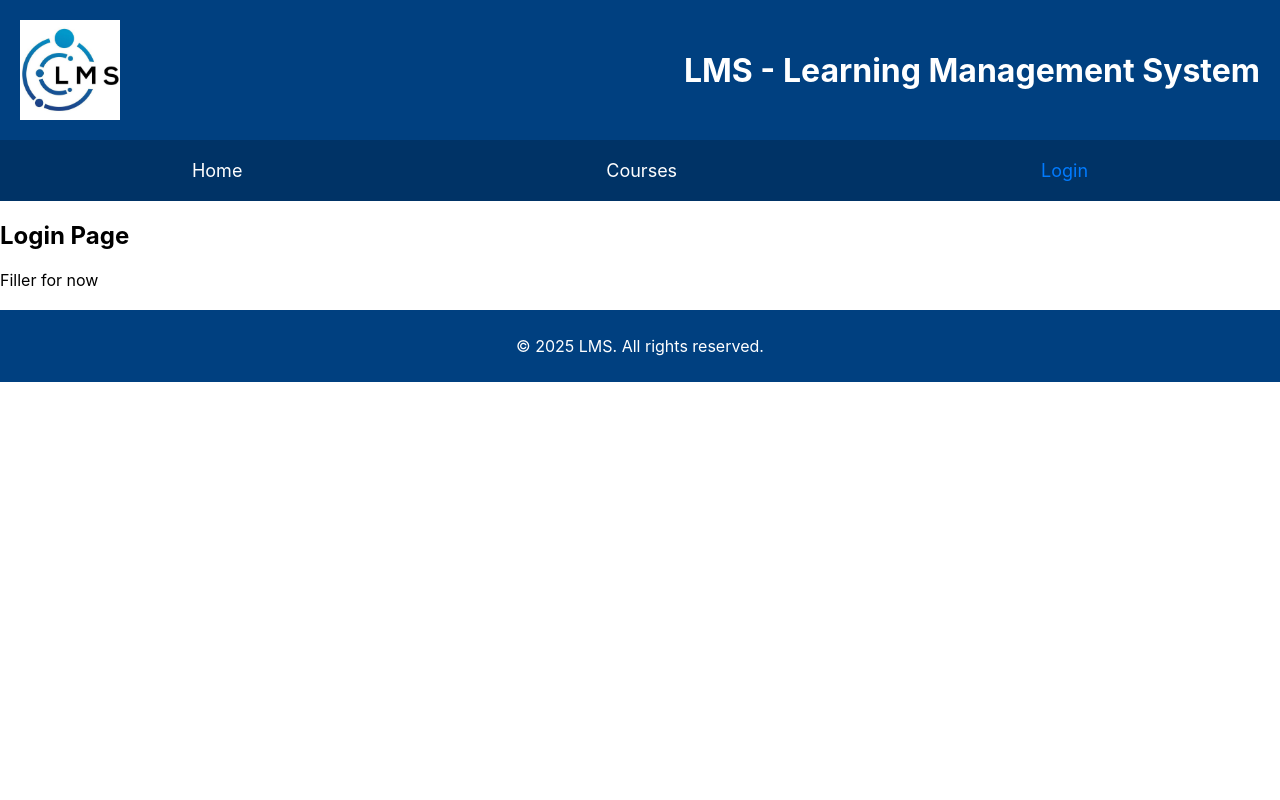
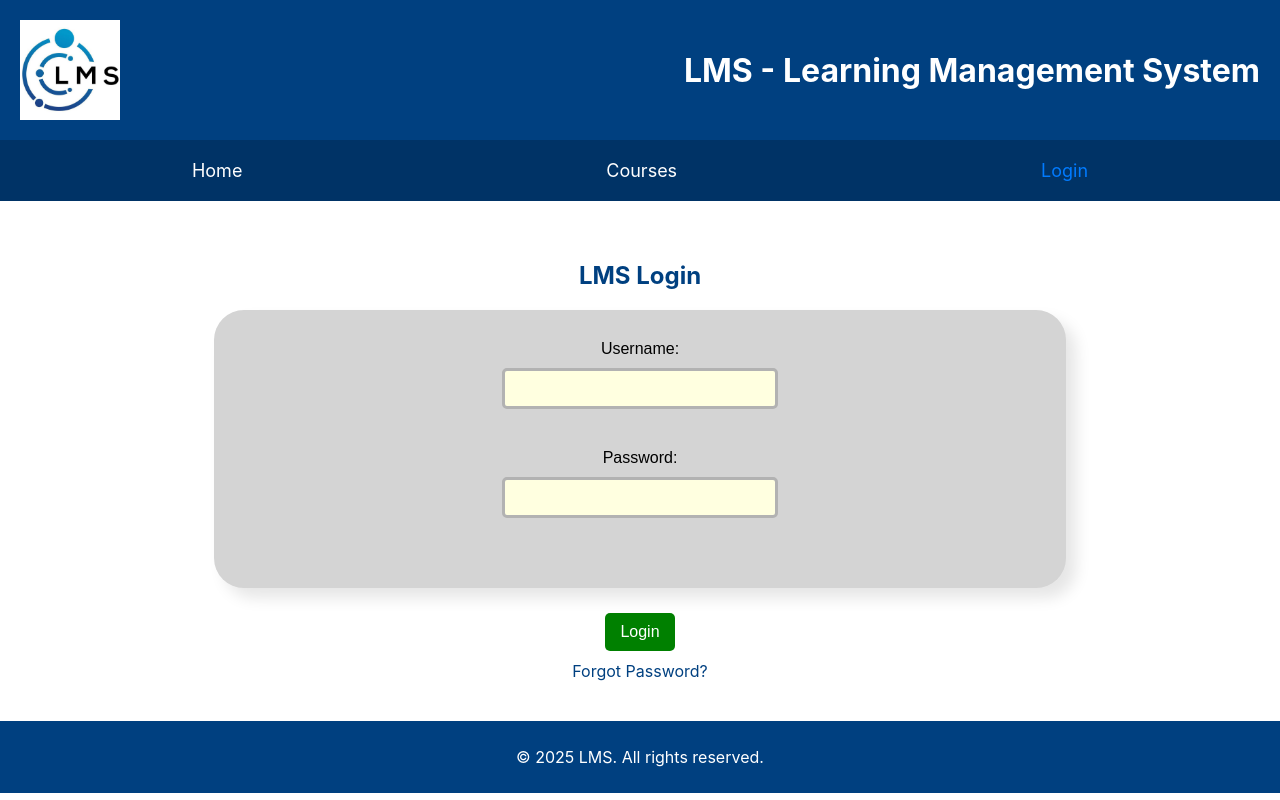
Before and after one commit to ebadr761/my-lms-app, a React (Create React App) app: page /login in a window 1280 px wide. Built offline with nearby package versions, Linux system fonts and the light colour scheme.

Commit message:
Finished LoginPage

```diff
--- /dev/null
+++ b/src/components/AuthMessage.js
@@ -0,0 +1,14 @@
+import React, { useContext } from "react";
+import { AuthContext } from "./LoginForm";
+import DisplayStatus from "./DisplayStatus";
+
+const AuthMessage = () => {
+  const { authStatus } = useContext(AuthContext);
+  if (authStatus.message) {
+    return <DisplayStatus type={authStatus.type} message={authStatus.message} />;
+  } else {
+    return null;
+  }
+};
+
+export default AuthMessage;
--- /dev/null
+++ b/src/components/DisplayStatus.js
@@ -0,0 +1,12 @@
+import React from "react";
+import "../styles/DisplayStatus.css";
+
+const DisplayStatus = ({ type, message }) => {
+  return (
+    <div className={`status-message ${type}`}>
+      {message}
+    </div>
+  );
+};
+
+export default DisplayStatus;
--- /dev/null
+++ b/src/components/LoginForm.js
@@ -0,0 +1,82 @@
+import React from "react";
+import {useEffect, useState, createContext} from "react";
+import AuthMessage from "./AuthMessage";
+import "../styles/LoginForm.css"
+export const AuthContext = createContext();
+
+const LoginForm = () => {
+    const [username, setUsername] = useState("")
+    const [password, setPassword] = useState("")
+    const [redirect, setRedirect] = useState(false)
+    const [authStatus, setAuthStatus] = useState({ type: "", message: "" });
+
+    useEffect(() => {
+        if (redirect) {
+          const timer = setTimeout(() => {
+            window.location.href = "/courses";
+          }, 2000);
+          return () => clearTimeout(timer);
+        }
+      }, [redirect]);
+
+    const handleLogin = async (e) => {
+        e.preventDefault();
+
+        if( !username || !password){
+            setAuthStatus({ type: "error", message: "Username and password cannot be empty" });
+            return;
+        }
+        if ( password.length < 8) {
+            setAuthStatus({ type: "error", message: "Password must be at least 8 characters" });
+            return;
+        }
+
+        try {
+            const response = await fetch("https://jsonplaceholder.typicode.com/users")
+            const users = await response.json();
+            const user = users.find(user =>
+                user.username === username && user.email === password
+            );
+
+            if (user) {
+                setAuthStatus({ type: "success", message: "Login successful! Redirecting..." });
+                setRedirect(true);
+              }
+              else{
+                setAuthStatus({ type: "error", message: "Incorrect Username or Password" })
+              }
+        }
+            catch (err) {
+                setAuthStatus({ type: "error", message: "Error connecting to server" })
+            }
+          };
+    return (
+    <AuthContext.Provider value={{ authStatus, setAuthStatus }}>
+    <main className="login">
+        <h2>LMS Login</h2>
+        <form>
+            <div className="form-group">
+            <label htmlFor="username">Username:</label>
+            <input value = {username} type="text" id="username" name="username" required onChange={(e) => setUsername(e.target.value)}/>
+            </div>
+
+            <div className="form-group">
+            <label htmlFor="password">Password:</label>
+            <input value = {password} type="password" id="password" name="password" required onChange={(e) => setPassword(e.target.value)} />
+            </div>
+        </form>
+
+            <div>
+                <button onClick = {handleLogin} > Login</button>
+            </div>
+
+            <div>
+                <a href="#">Forgot Password?</a>
+            </div>
+            < AuthMessage />
+    </main>
+ </AuthContext.Provider>
+    );
+};
+
+export default LoginForm;
--- a/src/index.js
+++ b/src/index.js
@@ -1,4 +1,5 @@
-
+// Mazin Taher: 30185832
+// Ebad Rehman: 30209407
 
 
 import React from 'react';
--- a/src/pages/LoginPage.js
+++ b/src/pages/LoginPage.js
@@ -1,15 +1,13 @@
 import React from "react";
 import Header from "../components/Header";
+import LoginForm from "../components/LoginForm";
 import Footer from "../components/Footer";
 
 const LoginPage = () => {
   return (
     <div>
       <Header />
-      <main>
-        <h2>Login Page</h2>
-        <p>Filler for now</p>
-      </main>
+      <LoginForm />
       <Footer />
     </div>
   );
--- /dev/null
+++ b/src/styles/DisplayStatus.css
@@ -0,0 +1,10 @@
+.status-message {
+  color: black;
+  background-color: white;
+  border: 1px solid black;
+  border-radius: 5px;
+  text-align: center;
+  width: 40%;
+  margin: 1rem auto;
+  padding: 10px 20px;
+}
--- /dev/null
+++ b/src/styles/LoginForm.css
@@ -0,0 +1,68 @@
+
+main[class="login"], main[class="index"] {
+    padding: 20px;
+    text-align: center;
+    align-items: center;
+    margin: 20px auto;
+    max-width: 90%;
+}
+
+h2 {
+    color: #004080;
+}
+
+form {
+    display: flex;
+    flex-direction: column;
+    align-items: center;
+    background-color: #d4d4d4;
+    box-shadow: 10px 10px 15px rgba(0, 0, 0, 0.1);
+    border-radius: 30px;
+    padding: 30px;
+    margin: 20px 150px 0px 150px;
+    max-width: 100%;
+}
+
+.form-group {
+    display: flex;
+    flex-direction: column;
+    align-items: center;
+    text-align: center;
+    margin-bottom:  30px;
+    font-family: Arial, sans-serif;
+    font-size: 16px;
+  }
+
+input[type="text"], input[type="password"] {
+    width: 250px;
+    padding: 10px;
+    margin: 10px 0;
+    border-radius: 5px;
+    border: 3px solid #b2b2b2;
+    background-color: lightyellow;
+}
+
+main button {
+    margin-top: 25px;
+    margin-bottom: 10px;
+    background-color: #008000;
+    color: white;
+    padding: 10px 15px;
+    border: none;
+    cursor: pointer;
+    font-size: 16px;
+    border-radius: 5px;
+}
+
+main button:hover {
+    background-color: #006600;
+}
+
+main a[href="#"]{
+    color: #004080;
+    text-decoration: none;
+}
+
+main a[href="#"]:hover {
+    text-decoration: underline;
+}
--- /dev/null
+++ b/src/styles/LoginPage.css
@@ -0,0 +1,19 @@
+form {
+    display: flex;
+    flex-direction: column;
+    align-items: center;
+    background-color: #d4d4d4;
+    box-shadow: 10px 10px 15px rgba(0, 0, 0, 0.1);
+    border-radius: 30px;
+    padding: 30px;
+    margin: 0px 150px 0px 150px;
+    max-width: 100%;
+}
+input[type="text"], input[type="password"] {
+    width: 250px;
+    padding: 10px;
+    margin: 10px 0;
+    border-radius: 5px;
+    border: 3px solid #b2b2b2;
+    background-color: lightyellow;
+}
```
